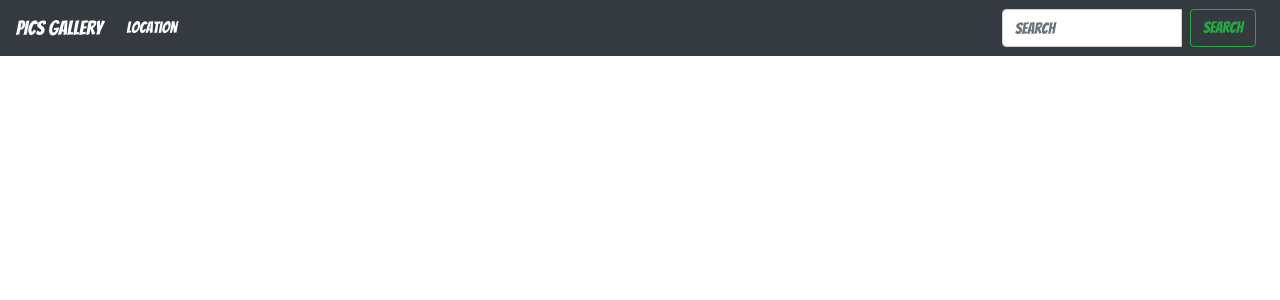
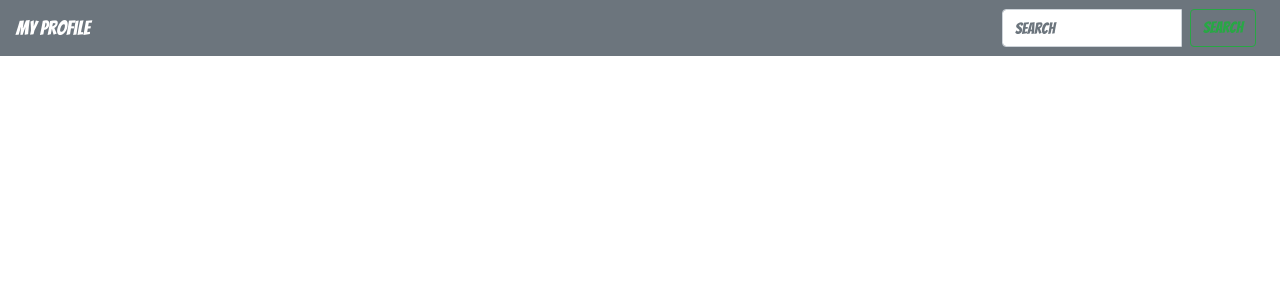
Before and after one commit to kangalah/Galleriah, a Django app: page / in a window 1280 px wide. Shown: the top 300 px of the page. Run offline with Django 3.2, Linux system fonts and the light colour scheme; data that the repository does not hold is empty; some libraries are stand-ins or nearby versions.

Commit message:
remove the location link

```diff
--- a/gallery/templates/navbar.html
+++ b/gallery/templates/navbar.html
@@ -10,18 +10,18 @@
 </head>
 
 <body style="font-family: 'Bangers', cursive;">
-    <nav class="navbar navbar-expand-lg navbar navbar-dark bg-dark">
-        <a class="navbar-brand" href="/">PICS Gallery</a>
+    <nav class="navbar navbar-expand-lg navbar navbar-dark bg-secondary">
+        <a class="navbar-brand" href="/">My Profile</a>
         <button class="navbar-toggler" type="button" data-toggle="collapse" data-target="#navbarSupportedContent" aria-controls="navbarSupportedContent" aria-expanded="false" aria-label="Toggle navigation">
                   <span class="navbar-toggler-icon"></span>
                 </button>
 
         <div class="collapse navbar-collapse" id="navbarSupportedContent">
-            <ul class="navbar-nav mr-auto">
-                <li class="nav-item active">
-                    <a class="nav-link" href="#">Location <span class="sr-only">(current)</span></a>
-                </li>
-            </ul>
+             <ul class="navbar-nav mr-auto">
+                <!-- <li class="nav-item active">
+                    <a class="navbar-brand" href="/">Locations</a>
+                </li> -->
+             </ul>
             <form action="{% url 'search_results' %}" class="form-inline my-2 my-lg-0 mr-2">
                 <div class="input-group">
                     <input class="form-control mr-sm-2" type="search" placeholder="Search" aria-label="Search" name="images">
```
